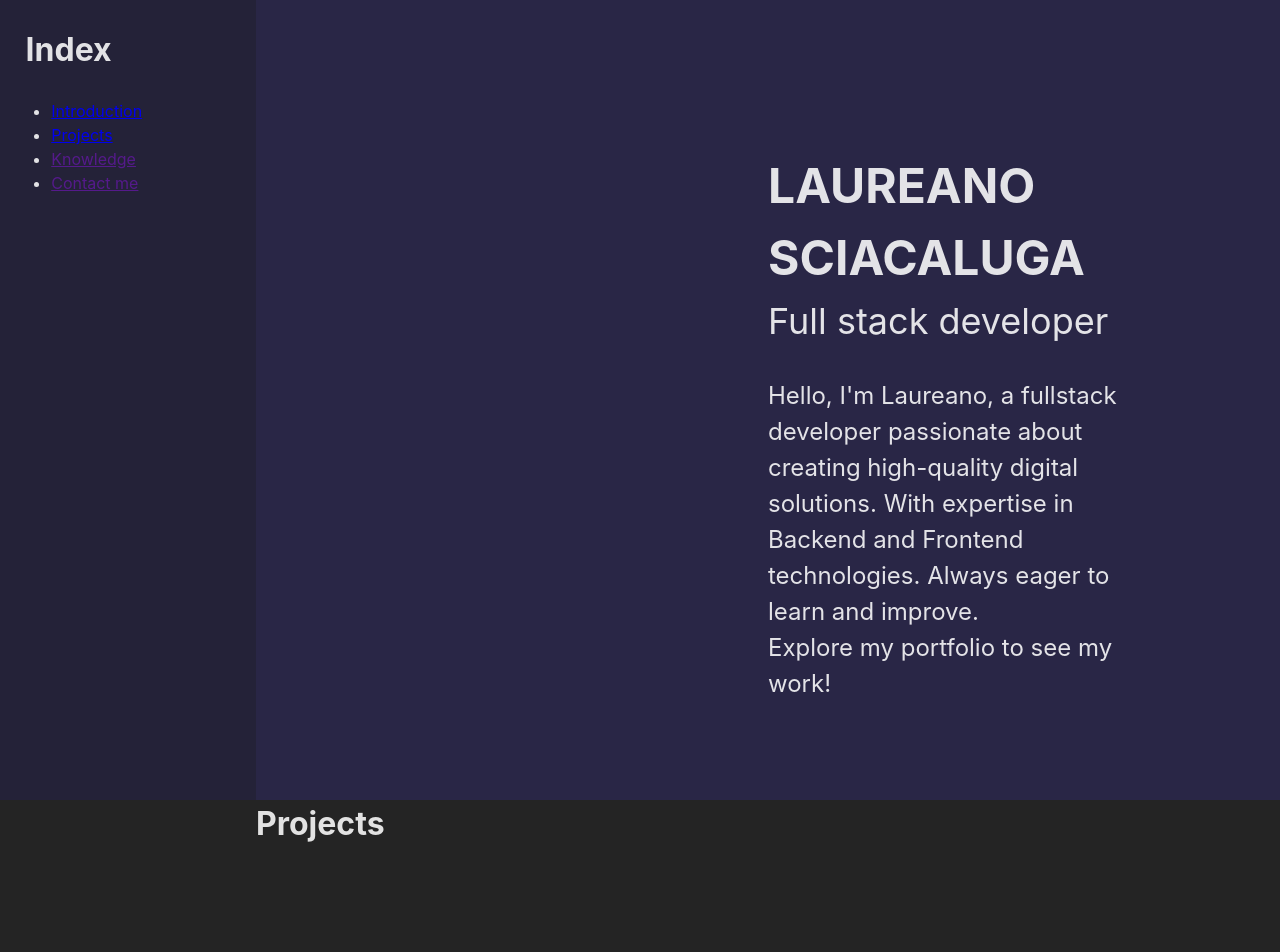
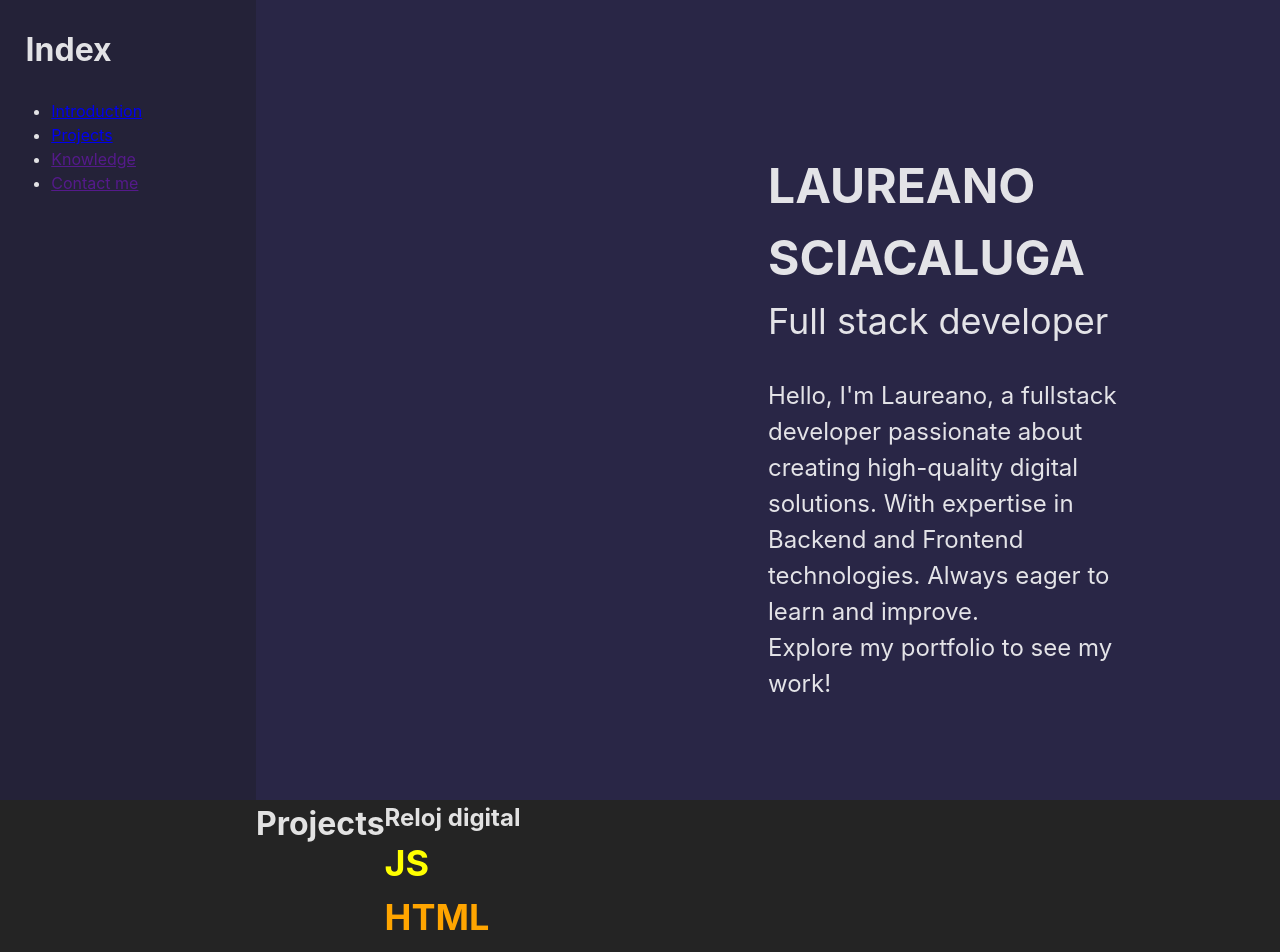
Before and after one commit to Lausciaca/portfolio, a React (Vite) app: page / in a window 1280 px wide. Shown: the top 952 px of the page. Before the commit the page ends 848 px from the top, so only its background shows below. Built offline with nearby package versions, Linux system fonts and the light colour scheme.

Commit message:
V0.1.1 bases del projectcomponent y projecttag creadas

```diff
--- /dev/null
+++ b/src/components/ProjectComponent.jsx
@@ -0,0 +1,26 @@
+import PropTypes from 'prop-types';
+import ProjectTag from './ProjectTag';
+
+function ProjectComponent ({ pjName, pjTech, pjImg, pjText }) {
+
+    return(
+        <div className="pjCard">
+            <h2 className="pjName">{pjName}</h2>
+            {
+                pjTech.map((tech, index) => (
+                    <h2 key={index} className='tech'>
+                        <ProjectTag techName={tech} />
+                    </h2>
+                ))
+            }
+        </div>
+    )
+}
+
+ProjectComponent.propTypes = {
+    pjName: PropTypes.string,
+    pjTech: PropTypes.array,
+    pjImg: PropTypes.string,
+    pjText: PropTypes.string
+};
+export default ProjectComponent
--- /dev/null
+++ b/src/components/ProjectTag.jsx
@@ -0,0 +1,29 @@
+import PropTypes from 'prop-types';
+
+function ProjectTag ({ techName }) {
+    let color = ''
+    switch (techName){
+        case ('JS'):
+            color = 'yellow'
+            break
+        case ('HTML'):
+            color = 'orange'
+            break
+        case ('CSS'):
+            color = 'blue'
+            break
+    }
+
+    return (
+        <div>
+            <h2 style={color={color}}>{techName}</h2>
+        </div>
+    )
+
+}
+
+ProjectTag.propTypes = {
+    techName: PropTypes.string.isRequired
+}
+
+export default ProjectTag
--- a/src/sections/Projects.jsx
+++ b/src/sections/Projects.jsx
@@ -1,7 +1,10 @@
+import ProjectComponent from '../components/ProjectComponent'
+
 function Projects () {
     return(
         <div className="projects" id="projects">
             <h1>Projects</h1>
+            <ProjectComponent pjName={'Reloj digital'} pjTech={['JS', 'HTML', 'CSS']}/>
         </div>
     )
 }
```
